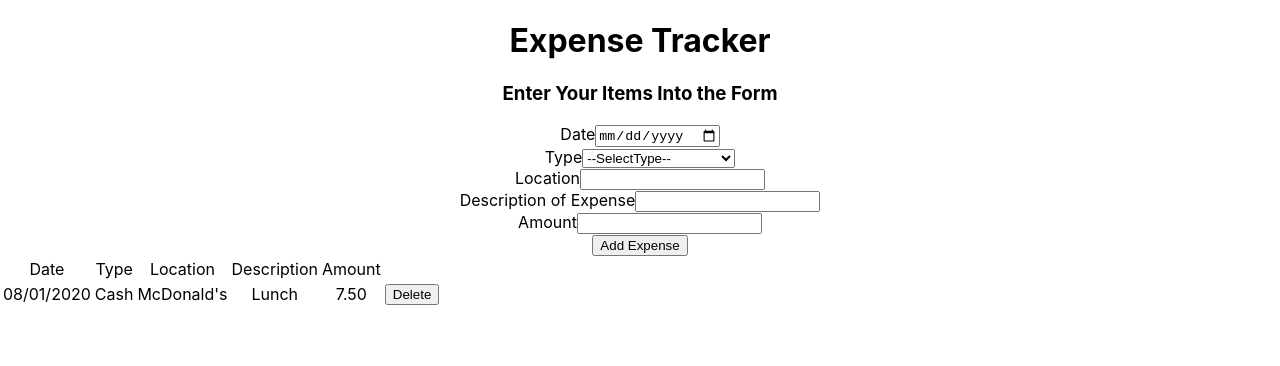
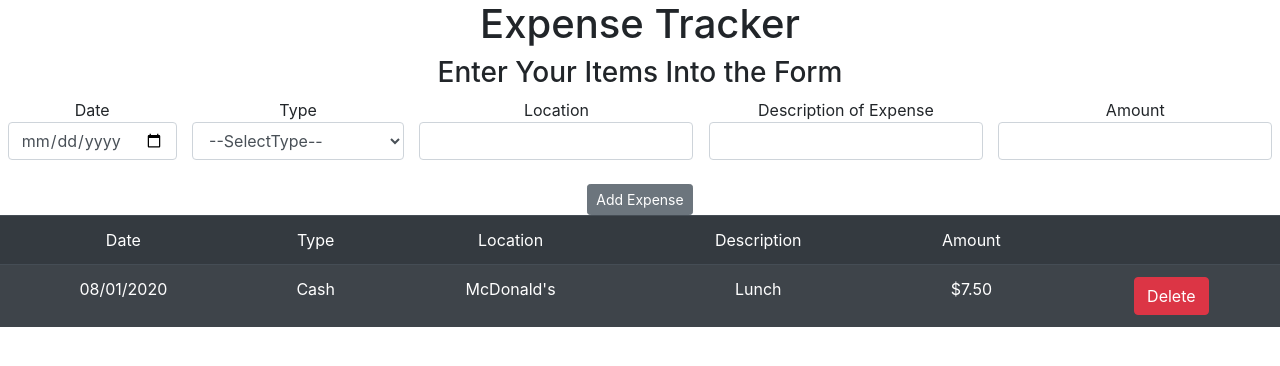
Before and after one commit to danielmurphy1/expense-tracker-react, a React (Create React App) app: page / in a window 1280 px wide. Shown: the top 366 px of the page. Built offline with nearby package versions, Linux system fonts and the light colour scheme.

Commit message:
added delete button functionality and added styling

```diff
--- a/public/index.html
+++ b/public/index.html
@@ -10,6 +10,7 @@
       content="Web site created using create-react-app"
     />
     <link rel="apple-touch-icon" href="%PUBLIC_URL%/logo192.png" />
+    <link rel="stylesheet" href="https://stackpath.bootstrapcdn.com/bootstrap/4.5.2/css/bootstrap.min.css" integrity="sha384-JcKb8q3iqJ61gNV9KGb8thSsNjpSL0n8PARn9HuZOnIxN0hoP+VmmDGMN5t9UJ0Z" crossorigin="anonymous">
     <!--
       manifest.json provides metadata used when your web app is installed on a
       user's mobile device or desktop. See https://developers.google.com/web/fundamentals/web-app-manifest/
--- a/src/Form.js
+++ b/src/Form.js
@@ -2,15 +2,15 @@ import React from "react";
 
 function Form(props) {
     return (
-        <form id="form">
-                <div>
+        <form className="d-flex justify-content-around flex-wrap">
+                <div className="form-group">
                     <label>Date
-                        <input type="date" name="date" value={props.expenses.date} onChange={props.handleChange} required/>
+                        <input className="form-control" type="date" name="date" value={props.expenses.date} onChange={props.handleChange} required/>
                     </label>
                 </div>
-                <div>
+                <div className="form-group">
                     <label>Type
-                        <select name="type" value={props.expenses.type} onChange={props.handleChange} required>
+                        <select className="form-control" name="type" value={props.expenses.type} onChange={props.handleChange} required>
                             <option value="">--SelectType--</option>
                             <option value="cc">Credit Card</option>
                             <option value="cash">Cash</option>
@@ -20,22 +20,22 @@ function Form(props) {
                         </select>
                     </label>
                 </div>
-                <div>
+                <div className="form-group">
                     <label>Location
-                        <input type="text" name="location" value={props.expenses.location} onChange={props.handleChange} required/>
+                        <input className="form-control" type="text" name="location" value={props.expenses.location} onChange={props.handleChange} required/>
                     </label>
                 </div>
-                <div>
+                <div className="form-group">
                     <label>Description of Expense
-                        <input type="text" name="description" value={props.expenses.description} onChange={props.handleChange} required/>
+                        <input className="form-control" type="text" name="description" value={props.expenses.description} onChange={props.handleChange} required/>
                     </label>
                 </div>
-                <div>
+                <div className="form-group">
                     <label>Amount
-                        <input type="number" name="amount" value={props.expenses.amount} onChange={props.handleChange}  min="1" step="0.01" required/>
+                        <input className="form-control" type="number" name="amount" value={props.expenses.amount} onChange={props.handleChange}  min="1" step="0.01" required/>
                     </label>
                 </div>
-                <button id="submit" type="submit" onClick={props.addExpense} >Add Expense</button>
+                <button className="btn btn-secondary btn-sm"type="submit" onClick={props.addExpense} >Add Expense</button>
             </form>
     )
 }
--- a/src/Table.js
+++ b/src/Table.js
@@ -6,25 +6,26 @@ function Table (props) {
 
     for(let i = 0; i < props.expenses.length; i++){
         let expense = props.expenses[i];
-        tableRows.push(<tr>
+        tableRows.push(<tr key={expense.id}>
                             <td>{expense.date}</td>
                             <td>{expense.type}</td>
                             <td>{expense.location}</td>
                             <td>{expense.description}</td>
-                            <td>{expense.amount}</td>
-                            <td><button onClick={props.handleDelete}>Delete</button></td>
+                            <td>${expense.amount}</td>
+                            <td><button className="btn btn-danger" onClick={(e) => props.handleDelete(expense.id)}>Delete</button></td>
                         </tr>);
     }
 
     return (
-        <table>
-            <thead>
+        <table className="table table-striped table-dark">
+            <thead className="thead-dark">
                 <tr>
                     <td>Date</td>
                     <td>Type</td>
                     <td>Location</td>
                     <td>Description</td>
                     <td>Amount</td>
+                    <td></td>
                 </tr>
             </thead>
             <tbody>{tableRows}</tbody>
```
Also changed, not shown: src/App.js (+1 -14 lines).
